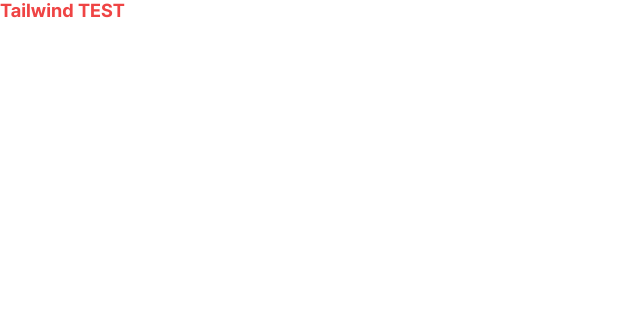
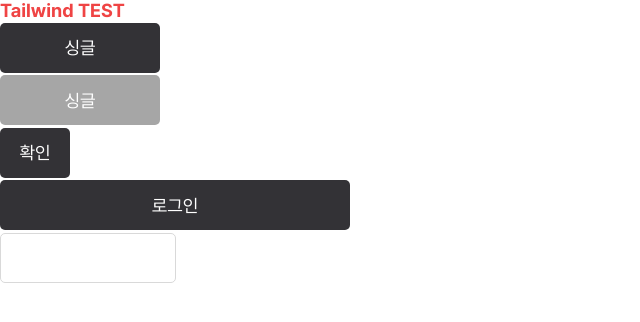
Before and after one commit to wnso-kim/perfumepedia-mobile-frontend, a React (Create React App) app: page /test in a window 1280 px wide. Shown: the top 322 px of the page, without its empty margins (0-640 px from the left). Built offline with nearby package versions, Linux system fonts and the light colour scheme.

Commit message:
✨ Feat: Button Component

```diff
--- a/src/App.js
+++ b/src/App.js
@@ -1,7 +1,23 @@
+import {
+  DefaultButton,
+  DisabledButton,
+  CheckButton,
+  SubmitButton,
+  ChangeButton,
+} from "./test/TestButton";
+
 function App() {
   return (
     <div className="App">
       <h1 className="text-3xl font-bold text-red-500">Tailwind TEST</h1>
+      {/* button test */}
+      <div className="flex flex-col gap-1">
+        <DefaultButton />
+        <DisabledButton />
+        <CheckButton />
+        <SubmitButton />
+        <ChangeButton />
+      </div>
     </div>
   );
 }
--- a/src/components/common/Button.jsx
+++ b/src/components/common/Button.jsx
@@ -0,0 +1,21 @@
+// 다른 페이지에서 버튼 컴포넌트 사용 시, id,type 필수
+const Button = ({
+  id,
+  type = "button",
+  disabled = false,
+  onClick = () => {},
+  className,
+  children,
+}) => (
+  <button
+    id={id}
+    type={type}
+    disabled={disabled}
+    onClick={onClick}
+    className={`w-[16rem] h-[5rem] text-[1.8rem] text-white bg-[#333236] rounded-lg disabled:bg-[#A6A6A6] focus:bg-[#D9D9D9] focus:text-[#333236] focus:border focus:border-[#C9C9C9] ${className}`}
+  >
+    {children}
+  </button>
+);
+
+export default Button;
--- /dev/null
+++ b/src/test/TestButton.jsx
@@ -0,0 +1,42 @@
+import Button from "../components/common/Button";
+
+// 다양한 버튼 사용 예시(예시 합쳐서 다양한 조합으로 사용 가능)
+// 기본 버튼
+export const DefaultButton = () => {
+  return <Button id="default">싱글</Button>;
+};
+// 비활성화 버튼(기본과 디자인 다름)
+export const DisabledButton = () => {
+  return (
+    <Button id="disabled" disabled>
+      싱글
+    </Button>
+  );
+};
+// 확인 버튼(크기가 작음)
+export const CheckButton = () => {
+  return (
+    <Button id="check" className="w-[7rem]">
+      확인
+    </Button>
+  );
+};
+// 제출 버튼(type이 submit)
+export const SubmitButton = () => {
+  return (
+    <Button id="submit" type="submit" className="w-[35rem]">
+      로그인
+    </Button>
+  );
+};
+// 변경 버튼(기본과 디자인 다름)
+export const ChangeButton = () => {
+  return (
+    <Button
+      id="change"
+      className="w-[17.6rem] h-[4rem] rounded-[50px] border border-[#D9D9D9] bg-[#FFF] text-[#333236]"
+    >
+      닉네임 변경
+    </Button>
+  );
+};
```
